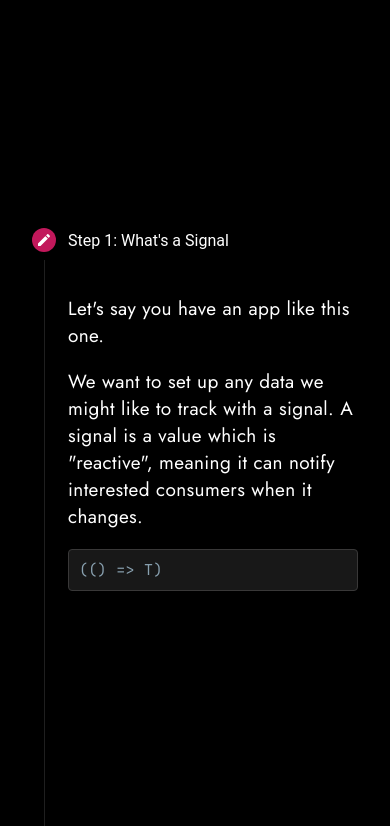
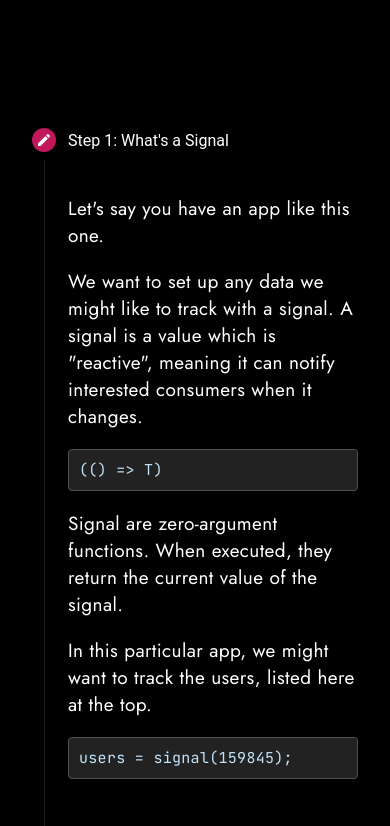
Before and after one commit to sdras/signals-demo, an Angular app: page / in a window 390 px wide. Shown: the part 818-1644 px from the top of the page. Built offline with nearby package versions, Linux system fonts and the light colour scheme.

Commit message:
update animation and responsive

```diff
--- a/src/app/app.component.css
+++ b/src/app/app.component.css
@@ -30,5 +30,5 @@
 }
 
 @media (max-width: 600px) {
-  .explain-area { margin-top: -50px; }
+  .explain-area { margin-top: -100px; }
 }
--- a/src/app/stepper/stepper.component.ts
+++ b/src/app/stepper/stepper.component.ts
@@ -30,7 +30,7 @@ export class StepperComponent implements AfterViewInit {
     {
       duration: 2,
       opacity: 1,
-      stagger: 1.5,
+      stagger: 0.3,
       ease: "sine.out"
     }, 1)
   }
```
